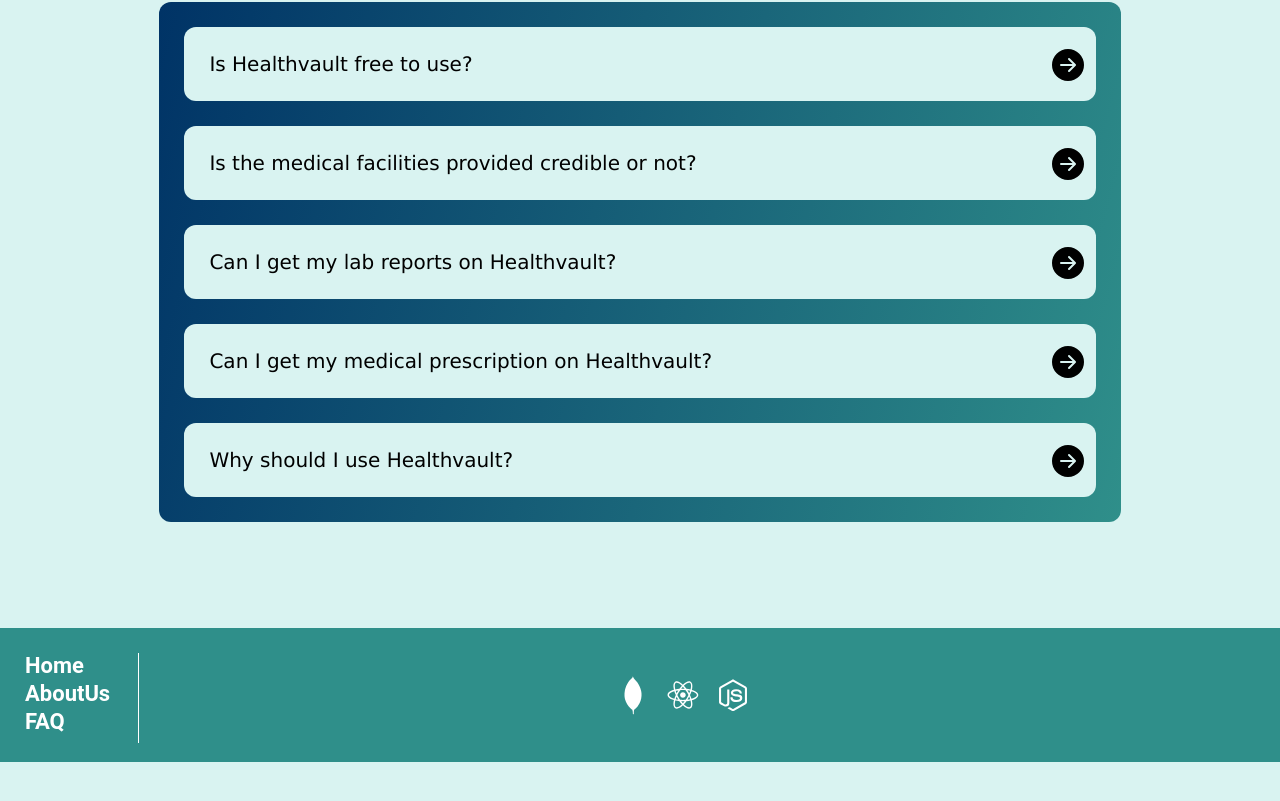
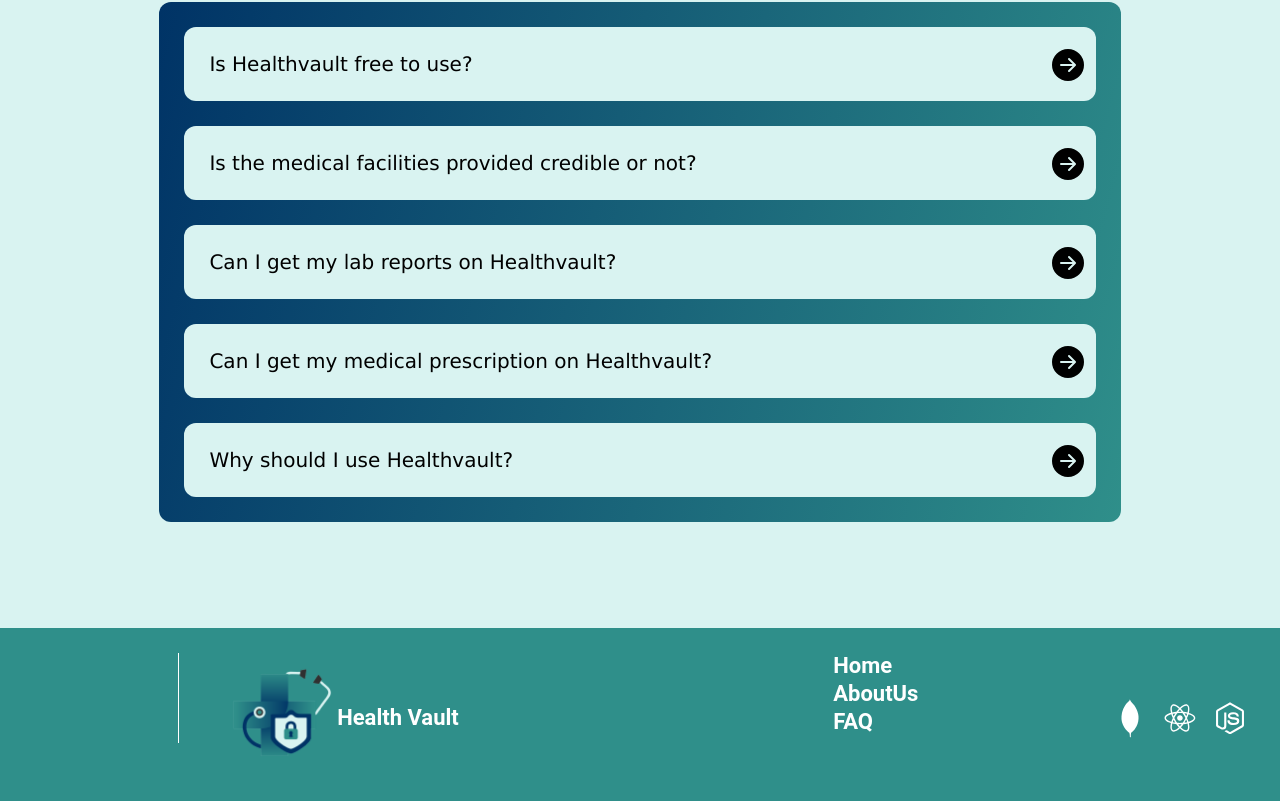
Before and after one commit to 404-Runtime-Terror/MedVault, a Next.js app: page / in a window 1280 px wide. Shown: the part 1532-2333 px from the top of the page. Before the commit the page ends 2294 px from the top, so only its background shows below. Built offline with nearby package versions, Linux system fonts and the light colour scheme.

Commit message:
footer Done

```diff
--- a/src/components/homePageComponents/footer/index.tsx
+++ b/src/components/homePageComponents/footer/index.tsx
@@ -1,11 +1,9 @@
 import React from "react";
 import style from "./style.module.css";
 import { useRef } from "react";
-import {DiMongodb} from "react-icons/di";
-import {DiReact} from "react-icons/di";
-import {DiNodejsSmall} from "react-icons/di";
-
-
+import { DiMongodb } from "react-icons/di";
+import { DiReact } from "react-icons/di";
+import { DiNodejsSmall } from "react-icons/di";
 
 const Footer = () => {
   //    function home(){
@@ -14,22 +12,43 @@ const Footer = () => {
   //    }
   return (
     <footer className={style.footer}>
+        <div className={style.footerLeft}>
+            <div className={style.logo}>
+                <img src="/logo.png" alt="img" />
+            </div>
+
+            <div className={style.Foot}>Health Vault</div>
+
+      </div>
       <div>
         <ul>
-            <ul className={style.list}><a href="#Home">Home</a></ul>
-                    <ul className={style.list}><a href="#AboutUs">AboutUs</a></ul>
-                    <ul  className={style.list}><a href="#FAQ">FAQ</a></ul>
+          <ul className={style.list}>
+            <a href="#Home">Home</a>
+          </ul>
+          <ul className={style.list}>
+            <a href="#AboutUs">AboutUs</a>
+          </ul>
+          <ul className={style.list}>
+            <a href="#FAQ">FAQ</a>
+          </ul>
         </ul>
       </div>
-            <div style={{display:"flex",alignItems:"center",justifyContent:"flex-end"}}>
+
+      <div
+        style={{
+          display: "flex",
+          alignItems: "center",
+          justifyContent: "flex-end",
+        }}
+      >
         <DiMongodb className={style.icon} />
         <DiReact className={style.icon} />
         <DiNodejsSmall className={style.icon} />
       </div>
+
       <div className={style.verticalLine}>
         <p></p>
       </div>
-            <div className={style.logo}> </div>
     </footer>
   );
 };
--- a/src/components/homePageComponents/footer/style.module.css
+++ b/src/components/homePageComponents/footer/style.module.css
@@ -6,7 +6,26 @@
     font-size: 22px;
     font-weight: 600;
     font-family: 'Roboto', sans-serif;
-    justify-content: space-between;
+     justify-content: space-between;
+}
+
+
+.footerLeft{
+    display: flex;
+    align-items: center;
+    justify-content: center;
+}
+
+.logo{
+    width: 20%;
+}
+
+.logo img{
+    width: 100%;
+    height: 100%;
+}
+.foot{
+    font-size: 60px;
 }
 .verticalLine{
     content : " ";
@@ -15,14 +34,16 @@
     height: 90px;
     width: 1px;
     background-color: #fff;
-    margin-left: 10px;
+    margin-left: 50px;
 }
 .icon{
     font-size: 40px;
     margin: 5px;
     size:90px;
+    justify-content:flex-end;
     color: #fff;
 }
 .list{
     margin-bottom: 3px;
+    justify-content: flex-end;
 }
```
Also changed, not shown: public/logo.png (added). Lines whose indentation alone changed are shown as unchanged.
